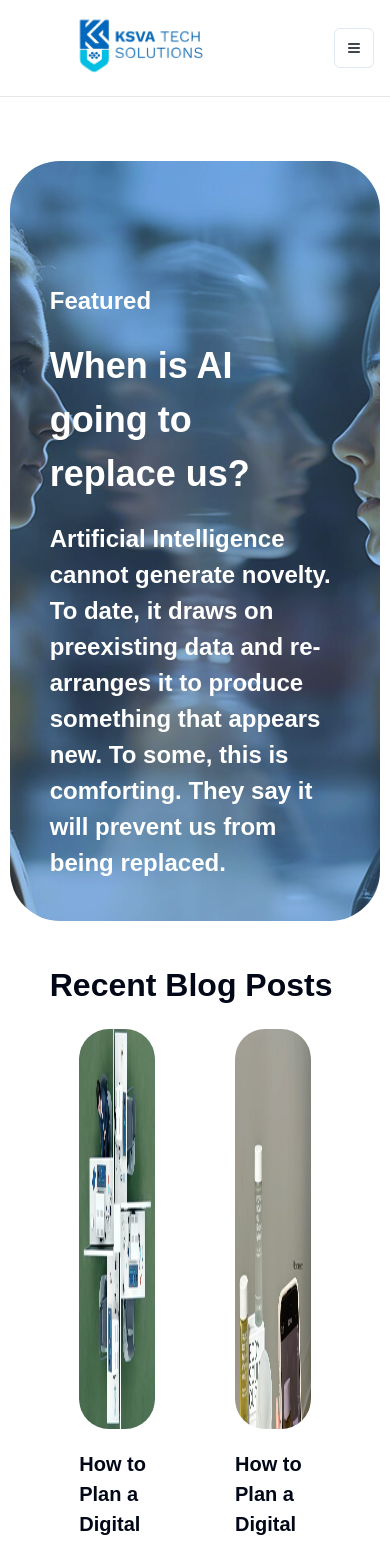
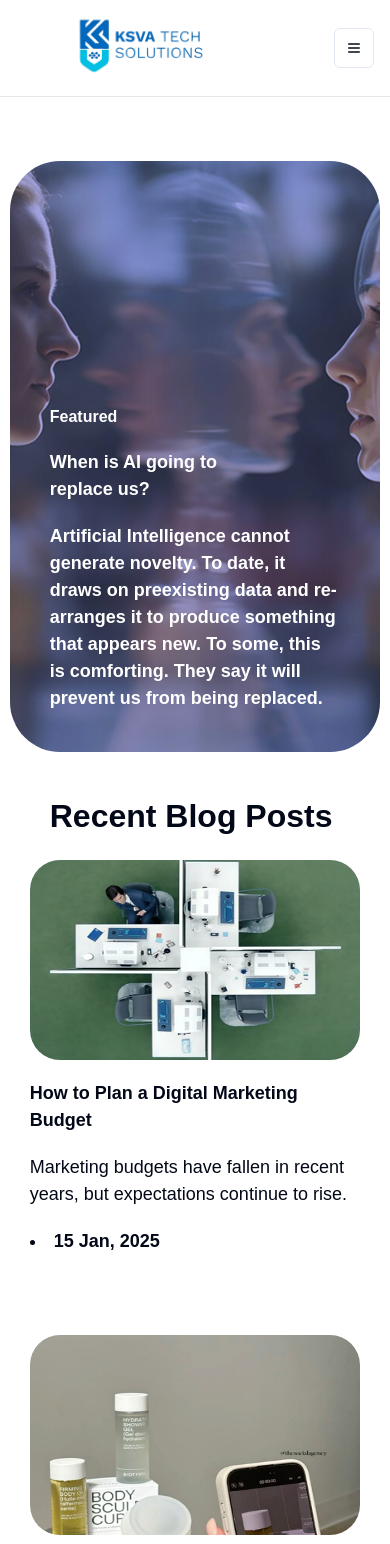
Before and after one commit to UjjwalN15/KSVA-New, a Next.js app: page /dropdown/blog in a window 390 px wide. Shown: the top 1544 px of the page. Built offline with nearby package versions, Linux system fonts and the light colour scheme.

Commit message:
Blog Page made responsive for Mobiles and Laotops

```diff
--- a/src/app/dropdown/blog/page.js
+++ b/src/app/dropdown/blog/page.js
@@ -88,18 +88,18 @@ export default function BlogLanding() {
   ];
   const BlogCard = ({ title, description, date, image }) => {
     return (
-      <div className="flex flex-col gap-5 w-[calc(100%/3.2)] p-5">
+      <div className="flex flex-col gap-5 w-full lg:w-[calc(100%/3.2)] p-5">
         <Image
           src={image}
           alt="Blog Image"
           width={500}
           height={100}
-          className="h-[400px] w-full rounded-[30px]"
+          className="h-[200px] lg:h-[400px] w-full rounded-[30px]"
         />
-        <h2 className="text-[20px] font-[700]">{title}</h2>
-        <p className="text-[20px]">{description}</p>
+        <h2 className="text-[18px] lg:text-[20px] font-[700]">{title}</h2>
+        <p className="text-[18px] lg:text-[20px]">{description}</p>
         <ul className="list-disc">
-          <li className="text-[20px] text-left list-inside font-[900]">{date}</li>
+          <li className="text-[18px] lg:text-[20px] text-left list-inside font-[900]">{date}</li>
         </ul>
       </div>
     );
@@ -275,11 +275,11 @@ export default function BlogLanding() {
 
     <>
       <div className="py-16 w-[95%] mx-auto">
-        <div className="flex p-10 h-[90vh] w-full bg-[url(/blog-bg.png)] rounded-[50px] bg-cover bg-center bg-no-repeat bg-blue-300 bg-blend-multiply">
+        <div className="flex p-10 h-[70vh] lg:h-[90vh] w-full bg-[url(/blog-bg.png)] rounded-[50px] lg:bg-cover bg-center bg-no-repeat bg-[#aaaaee] bg-blend-multiply">
           <div className="flex flex-col gap-5 self-end text-left text-white">
-            <h3 className="text-[24px] font-[900] ">Featured</h3>
-            <h3 className="text-[36px] font-[900]">When is AI going to <br /> replace us?</h3>
-            <p className="text-[24px] font-[900]">Artificial Intelligence cannot generate novelty. To date, it draws on preexisting data and re-arranges it to produce something that appears new. To some, this is comforting. They say it will prevent us from being replaced. </p>
+            <h3 className="text[20px] lg:text-[24px] font-[900] ">Featured</h3>
+            <h3 className="text-[18px] lg:text-[36px] font-[900]">When is AI going to <br /> replace us?</h3>
+            <p className="text-[18px] lg:text-[24px] font-[900]">Artificial Intelligence cannot generate novelty. To date, it draws on preexisting data and re-arranges it to produce something that appears new. To some, this is comforting. They say it will prevent us from being replaced. </p>
           </div>
         </div>
         <div className="mt-10">
```
